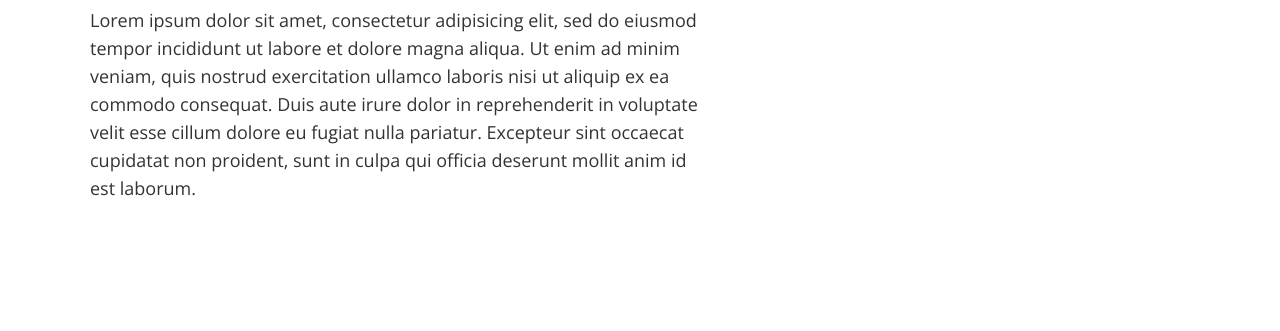
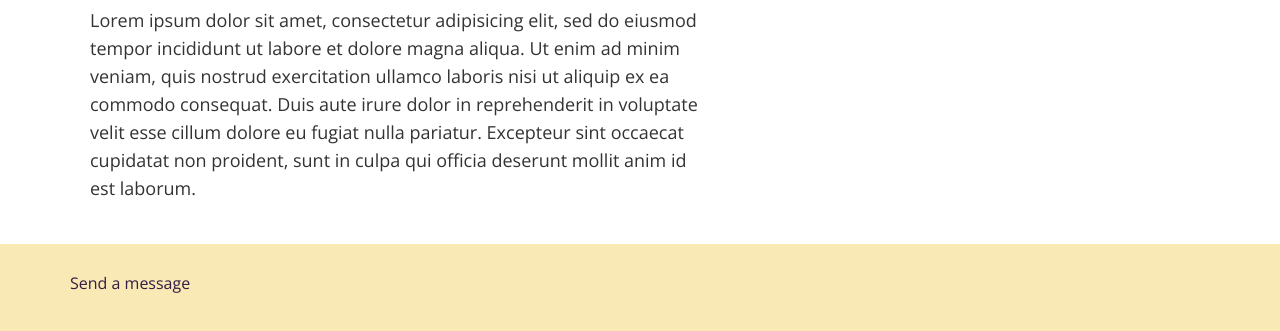
Before and after one commit to marchibbins/marchibbins.github.io, a website: page index.html in a window 1280 px wide. Shown: the part 673-1004 px from the top of the page. Before the commit the page ends 917 px from the top, so only its background shows below. Drawn offline with nearby package versions, Linux system fonts and the light colour scheme.

Commit message:
Add site footer

```diff
--- a/index.html
+++ b/index.html
@@ -26,5 +26,11 @@
             </div>
         </div>
     </div>
+
+    <footer class="site-footer">
+        <div class="container">
+            <a href="http://www.linkedin.com/in/marchibbins" title="Send a message via LinkedIn">Send a message</a>
+        </div>
+    </footer>
 </body>
 </html>
--- a/sass/main.scss
+++ b/sass/main.scss
@@ -13,7 +13,6 @@
 @import 'normalize';
 
 $f-sans-serif-text: 'Open Sans', Helvetica, Arial, sans-serif;
-$f-sans-serif-headline: $f-sans-serif-text;
 
 $pink: #ff3d83;
 $blue: #351c43;
@@ -44,9 +43,7 @@ html {
 }
 
 body {
-    @include fs-bodyCopy(3);
-    font-family: $f-sans-serif-text;
-    font-weight: 400;
+    @include fs-bodyCopy(3, true);
     color: $text-color;
 }
 
@@ -90,6 +87,17 @@ a {
     color: $white;
 }
 
+.site-footer {
+    background-color: $mushroom;
+    padding-bottom: $gs-baseline*4;
+    padding-top: $gs-baseline*2;
+
+    a {
+        color: $blue;
+        @include fs-bodyCopy(2, true);
+    }
+}
+
 .container {
     @include gs-container;
     padding-left: $gs-gutter;
```
Also changed, not shown: css/main.min.css.
